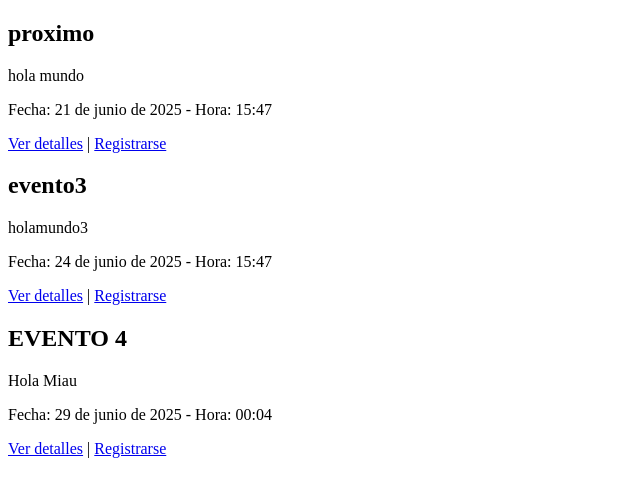
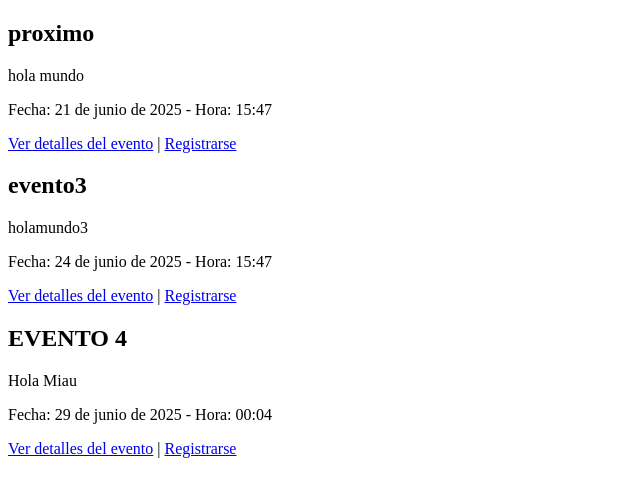
Before and after one commit to Lluzzzz/proyectoWeb, a Django app: page / in a window 1280 px wide. Shown: the part 267-764 px from the top of the page, without its empty margins (0-640 px from the left). Run offline with Django 5.2, Linux system fonts and the light colour scheme; data comes from the database, SQL or seed files in the repository.

Commit message:
Update base.html

```diff
--- a/eventos/templates/eventos/base.html
+++ b/eventos/templates/eventos/base.html
@@ -26,7 +26,7 @@
     <p>{{ evento.descripcion }}</p>
     <p>Fecha: {{ evento.fecha }} - Hora: {{ evento.hora }}</p>
 
-    <a href="{% url 'detalle_evento' evento.id %}">Ver detalles</a> |
+    <a href="{% url 'detalle_evento' evento.id %}">Ver detalles del evento</a> |
     <a href="{% url 'registro_asistente' evento.id %}">Registrarse</a>
 {% endfor %}
 
```
